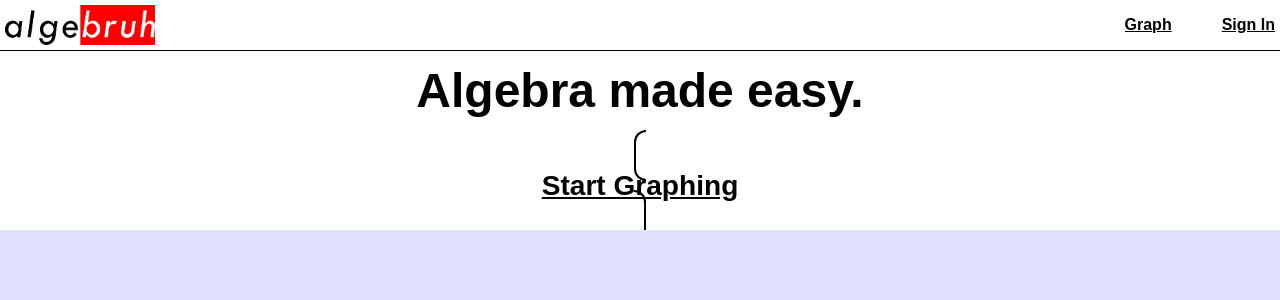
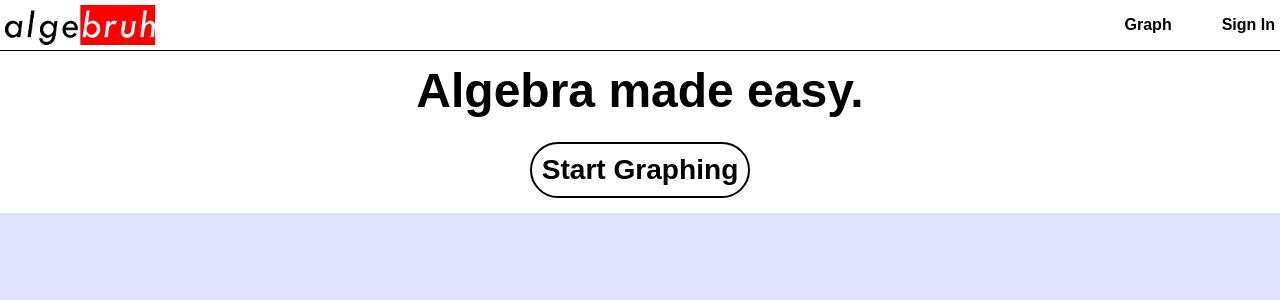
Before and after one commit to Dynosaur/algebruh, a React app: page / in a window 1280 px wide. Shown: the top 300 px of the page. Built offline with nearby package versions, Linux system fonts and the light colour scheme; the HTML template or start-up script is replaced by a standard one.

Commit message:
Cleaned index and moved global scss file

```diff
--- a/src/styles/global.scss
+++ b/src/global.scss
@@ -1,11 +1,6 @@
 body {
     margin: 0;
     height: 100vh;
-}
-
-#root {
-    height: 100%;
-    background-color: #e0e0ff;
 }
 
 h1, h2, h3, h4, h5, h6 {
@@ -18,5 +13,14 @@ div {
 }
 
 a {
+    display: block;
+    overflow: hidden;
+    width: fit-content;
     color: black;
+    text-decoration: none;
 }
+
+#root {
+    height: 100%;
+    background-color: #e0e0ff;
+}
```
Also changed, not shown: src/index.jsx (+7 -5 lines).
